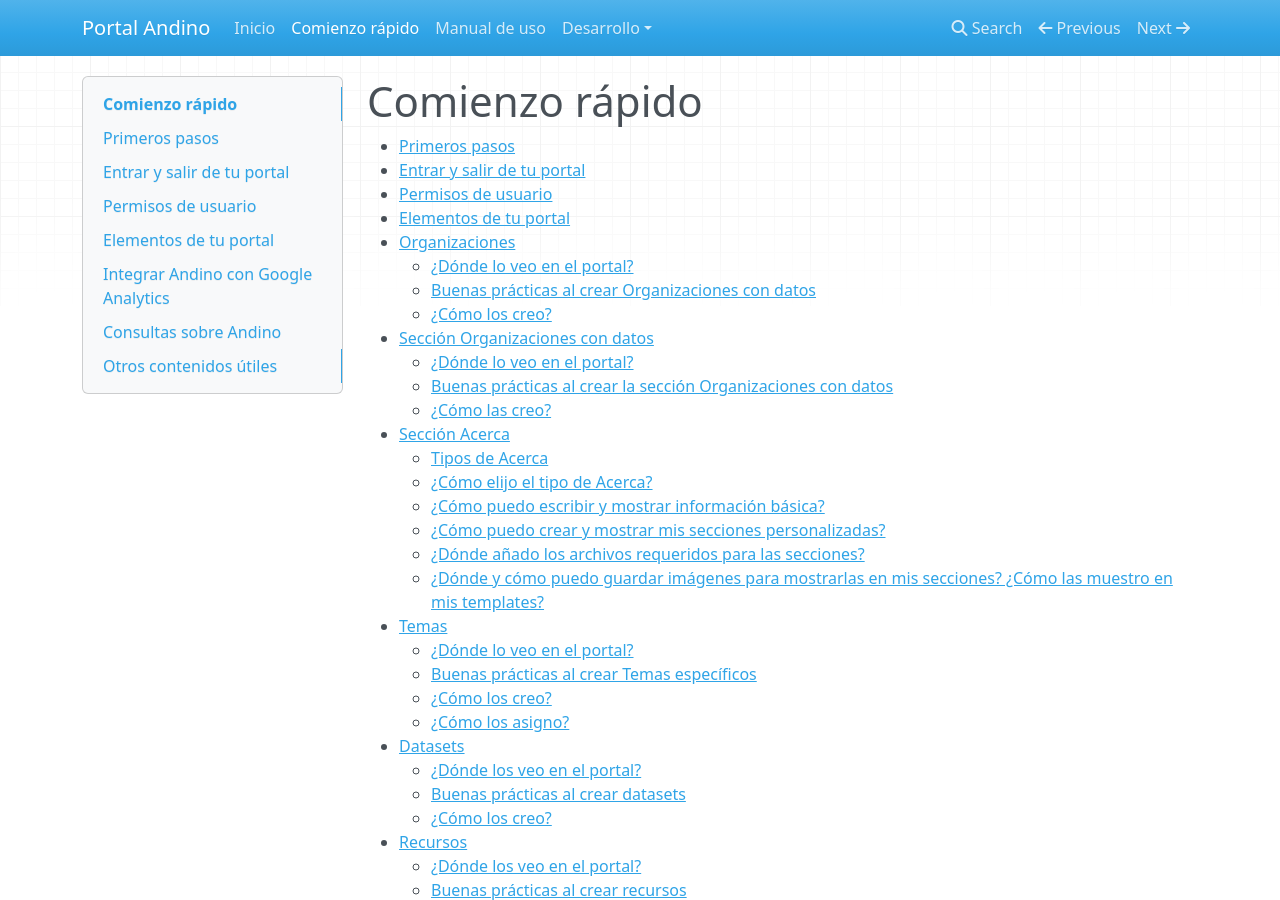
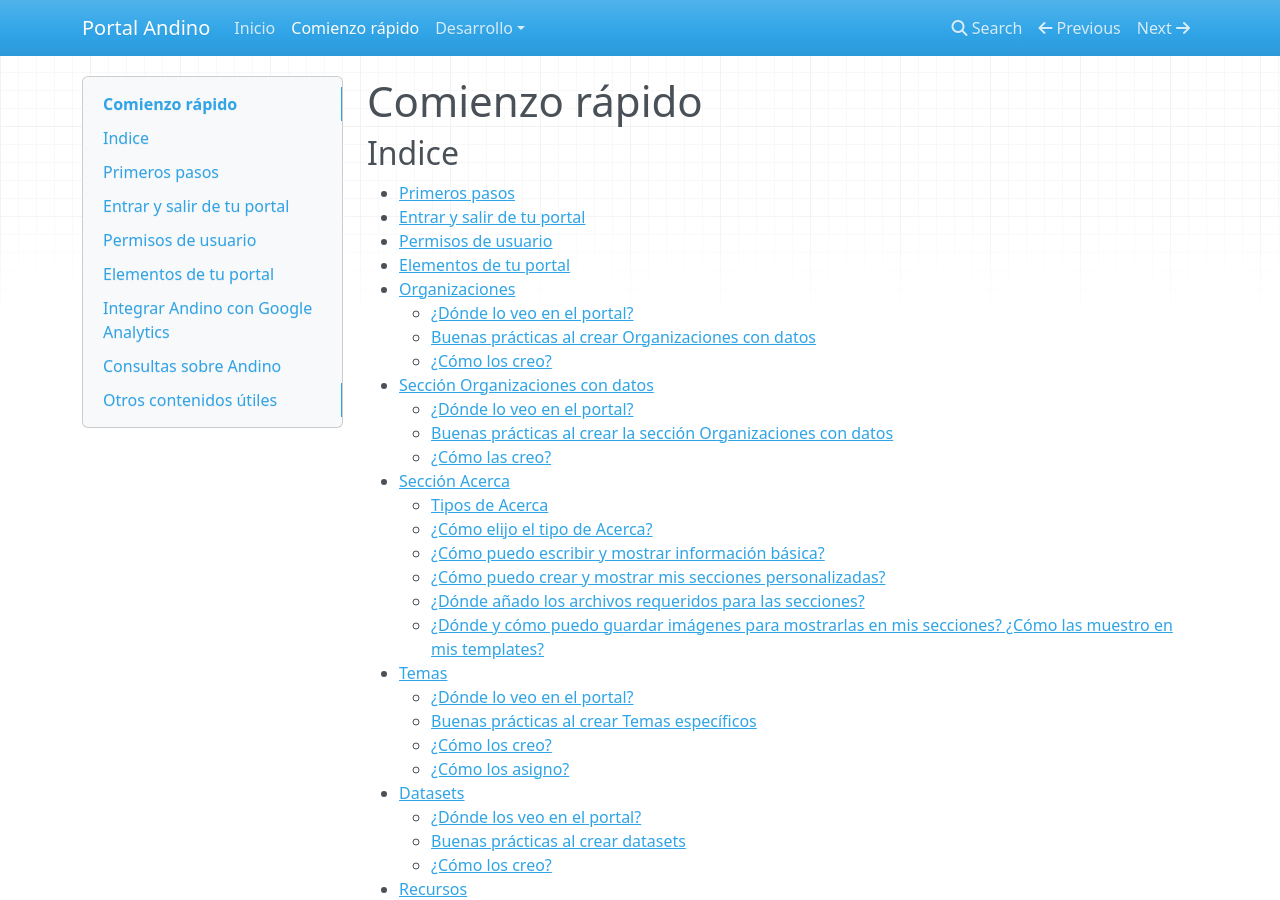
Before and after one commit to datosgobar/portal-andino, an MkDocs documentation site: the page built from docs/quickstart.md, in a window 1280 px wide and 900 px high. Built offline with MkDocs 1.6.1, drawn with Linux system fonts in a browser that asks for light colours; nearby versions of some CDN libraries; old or Windows-style settings are respelled for this version of MkDocs.

Commit message:
Corrijo indice de contenidos del comienzo rápido, oculto sección futura de manual de uso y agrego Makefile con shortcut para regenerar las tablas de contenido.

```diff
--- a/docs/quickstart.md
+++ b/docs/quickstart.md
@@ -3,52 +3,53 @@
 <!-- START doctoc generated TOC please keep comment here to allow auto update -->
 <!-- DON'T EDIT THIS SECTION, INSTEAD RE-RUN doctoc TO UPDATE -->
 
+## Indice
 
 - [Primeros pasos](#primeros-pasos)
 - [Entrar y salir de tu portal](#entrar-y-salir-de-tu-portal)
 - [Permisos de usuario](#permisos-de-usuario)
 - [Elementos de tu portal](#elementos-de-tu-portal)
   - [Organizaciones](#organizaciones)
-      - [¿Dónde lo veo en el portal?](#%C2%BFd%C3%B3nde-lo-veo-en-el-portal)
-      - [Buenas prácticas al crear Organizaciones con datos](#buenas-pr%C3%A1cticas-al-crear-organizaciones-con-datos)
-      - [¿Cómo los creo?](#%C2%BFc%C3%B3mo-los-creo)
-  - [Sección Organizaciones con datos](#secci%C3%B3n-organizaciones-con-datos)
-      - [¿Dónde lo veo en el portal?](#%C2%BFd%C3%B3nde-lo-veo-en-el-portal-1)
-      - [Buenas prácticas al crear la sección Organizaciones con datos](#buenas-pr%C3%A1cticas-al-crear-la-secci%C3%B3n-organizaciones-con-datos)
-      - [¿Cómo las creo?](#%C2%BFc%C3%B3mo-las-creo)
-  - [Sección Acerca](#secci%C3%B3n-acerca)
+      - [¿Dónde lo veo en el portal?](#donde-lo-veo-en-el-portal)
+      - [Buenas prácticas al crear Organizaciones con datos](#buenas-practicas-al-crear-organizaciones-con-datos)
+      - [¿Cómo los creo?](#como-los-creo)
+  - [Sección Organizaciones con datos](#seccion-organizaciones-con-datos)
+      - [¿Dónde lo veo en el portal?](#donde-lo-veo-en-el-portal-1)
+      - [Buenas prácticas al crear la sección Organizaciones con datos](#buenas-practicas-al-crear-la-seccion-organizaciones-con-datos)
+      - [¿Cómo las creo?](#como-las-creo)
+  - [Sección Acerca](#seccion-acerca)
     - [Tipos de Acerca](#tipos-de-acerca)
-    - [¿Cómo elijo el tipo de Acerca?](#%C2%BFc%C3%B3mo-elijo-el-tipo-de-acerca)
-    - [¿Cómo puedo escribir y mostrar información básica?](#%C2%BFc%C3%B3mo-puedo-escribir-y-mostrar-informaci%C3%B3n-b%C3%A1sica)
-    - [¿Cómo puedo crear y mostrar mis secciones personalizadas?](#%C2%BFc%C3%B3mo-puedo-crear-y-mostrar-mis-secciones-personalizadas)
-    - [¿Dónde añado los archivos requeridos para las secciones?](#%C2%BFd%C3%B3nde-a%C3%B1ado-los-archivos-requeridos-para-las-secciones)
-    - [¿Dónde y cómo puedo guardar imágenes para mostrarlas en mis secciones? ¿Cómo las muestro en mis templates?](#%C2%BFd%C3%B3nde-y-c%C3%B3mo-puedo-guardar-im%C3%A1genes-para-mostrarlas-en-mis-secciones-%C2%BFc%C3%B3mo-las-muestro-en-mis-templates)
+    - [¿Cómo elijo el tipo de Acerca?](#como-elijo-el-tipo-de-acerca)
+    - [¿Cómo puedo escribir y mostrar información básica?](#como-puedo-escribir-y-mostrar-informaci%C3%B3n-basica)
+    - [¿Cómo puedo crear y mostrar mis secciones personalizadas?](#como-puedo-crear-y-mostrar-mis-secciones-personalizadas)
+    - [¿Dónde añado los archivos requeridos para las secciones?](#donde-a%C3%B1ado-los-archivos-requeridos-para-las-secciones)
+    - [¿Dónde y cómo puedo guardar imágenes para mostrarlas en mis secciones? ¿Cómo las muestro en mis templates?](#donde-y-c%C3%B3mo-puedo-guardar-imagenes-para-mostrarlas-en-mis-secciones-%C2%BFc%C3%B3mo-las-muestro-en-mis-templates)
   - [Temas](#temas)
-      - [¿Dónde lo veo en el portal?](#%C2%BFd%C3%B3nde-lo-veo-en-el-portal-2)
-      - [Buenas prácticas al crear Temas específicos](#buenas-pr%C3%A1cticas-al-crear-temas-espec%C3%ADficos)
-      - [¿Cómo los creo?](#%C2%BFc%C3%B3mo-los-creo-1)
-      - [¿Cómo los asigno?](#%C2%BFc%C3%B3mo-los-asigno)
+      - [¿Dónde lo veo en el portal?](#donde-lo-veo-en-el-portal-2)
+      - [Buenas prácticas al crear Temas específicos](#buenas-practicas-al-crear-temas-especificos)
+      - [¿Cómo los creo?](#como-los-creo-1)
+      - [¿Cómo los asigno?](#como-los-asigno)
   - [Datasets](#datasets)
-      - [¿Dónde los veo en el portal?](#%C2%BFd%C3%B3nde-los-veo-en-el-portal)
-      - [Buenas prácticas al crear datasets](#buenas-pr%C3%A1cticas-al-crear-datasets)
-      - [¿Cómo los creo?](#%C2%BFc%C3%B3mo-los-creo-2)
+      - [¿Dónde los veo en el portal?](#donde-los-veo-en-el-portal)
+      - [Buenas prácticas al crear datasets](#buenas-practicas-al-crear-datasets)
+      - [¿Cómo los creo?](#como-los-creo-2)
   - [Recursos](#recursos)
-    - [¿Dónde los veo en el portal?](#%C2%BFd%C3%B3nde-los-veo-en-el-portal-1)
-    - [Buenas prácticas al crear recursos](#buenas-pr%C3%A1cticas-al-crear-recursos)
-    - [¿Cómo los creo?](#%C2%BFc%C3%B3mo-los-creo-3)
+    - [¿Dónde los veo en el portal?](#donde-los-veo-en-el-portal-1)
+    - [Buenas prácticas al crear recursos](#buenas-practicas-al-crear-recursos)
+    - [¿Cómo los creo?](#como-los-creo-3)
   - [Campos de un recurso](#campos-de-un-recurso)
-    - [¿Dónde los veo en el portal?](#%C2%BFd%C3%B3nde-los-veo-en-el-portal-2)
-    - [Buenas prácticas al cargar campos de un recurso](#buenas-pr%C3%A1cticas-al-cargar-campos-de-un-recurso)
+    - [¿Dónde los veo en el portal?](#donde-los-veo-en-el-portal-2)
+    - [Buenas prácticas al cargar campos de un recurso](#buenas-practicas-al-cargar-campos-de-un-recurso)
   - [Series de tiempo](#series-de-tiempo)
-    - [¿Cómo documento una serie de tiempo?](#%C2%BFc%C3%B3mo-documento-una-serie-de-tiempo)
+    - [¿Cómo documento una serie de tiempo?](#como-documento-una-serie-de-tiempo)
   - [Etiquetas](#etiquetas)
-      - [¿Dónde las veo en el portal?](#%C2%BFd%C3%B3nde-las-veo-en-el-portal)
-      - [Buenas prácticas al crear etiquetas](#buenas-pr%C3%A1cticas-al-crear-etiquetas)
-      - [¿Cómo los creo?](#%C2%BFc%C3%B3mo-los-creo-4)
+      - [¿Dónde las veo en el portal?](#donde-las-veo-en-el-portal)
+      - [Buenas prácticas al crear etiquetas](#buenas-practicas-al-crear-etiquetas)
+      - [¿Cómo los creo?](#como-los-creo-4)
   - [Personalizar el portal](#personalizar-el-portal)
 - [Integrar Andino con Google Analytics](#integrar-andino-con-google-analytics)
 - [Consultas sobre Andino](#consultas-sobre-andino)
-- [Otros contenidos útiles](#otros-contenidos-%C3%BAtiles)
+- [Otros contenidos útiles](#otros-contenidos-utiles)
 
 <!-- END doctoc generated TOC please keep comment here to allow auto update -->
 
--- a/mkdocs.yml
+++ b/mkdocs.yml
@@ -2,7 +2,7 @@
 pages:
   - Inicio: 'index.md'
   - Comienzo rápido: 'quickstart.md'
-  - Manual de uso: 'usage.md'
+  # - Manual de uso: 'usage.md'
   - Desarrollo:
     - Instalación: 'developers/install.md'
     - Actualización: 'developers/update.md'
```
Also changed, not shown: 2 other files.
